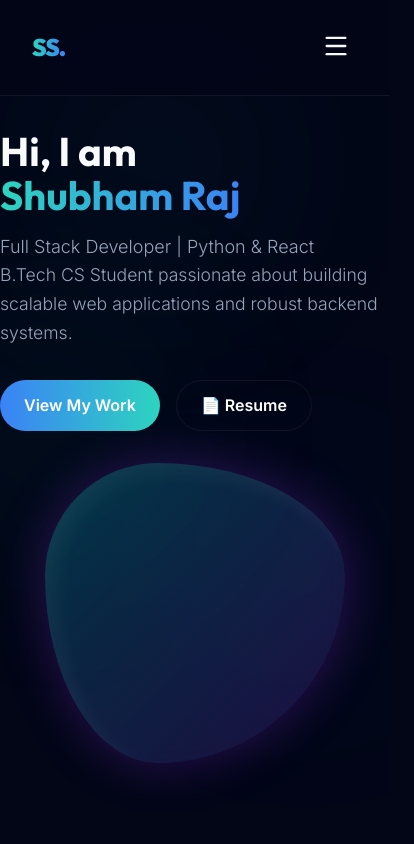
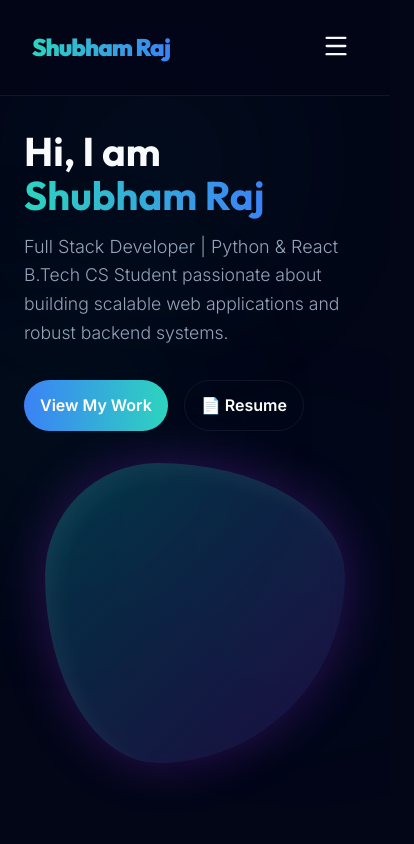
Before and after one commit to shubbhamsingh/my-portfolio, a React (Vite) app: page / in a window 390 px wide. Shown: the top 844 px of the page, 414 px wide, since content can reach past the window. Built offline with nearby package versions, Linux system fonts and the light colour scheme.

Commit message:
Final UI fixes, smooth scrolling, and optimizations

```diff
--- a/src/App.jsx
+++ b/src/App.jsx
@@ -8,19 +8,15 @@ const TypewriterText = ({ text, speed = 20, style, className }) => {
   const isInView = useInView(ref, { once: true, margin: "-50px" });
   const [displayedLength, setDisplayedLength] = React.useState(0);
 
+  // FIX 1: Optimized Typewriter logic to prevent memory leaks
   useEffect(() => {
-    if (isInView) {
-      let i = 0;
-      const interval = setInterval(() => {
-        setDisplayedLength((prev) => {
-          if (prev < text.length) return prev + 1;
-          clearInterval(interval);
-          return prev;
-        });
+    if (isInView && displayedLength < text.length) {
+      const timeout = setTimeout(() => {
+        setDisplayedLength((prev) => prev + 1);
       }, speed);
-      return () => clearInterval(interval);
+      return () => clearTimeout(timeout);
     }
-  }, [isInView, text, speed]);
+  }, [isInView, displayedLength, text.length, speed]);
 
   return (
     <span ref={ref} className={className} style={style}>
@@ -31,6 +27,7 @@ const TypewriterText = ({ text, speed = 20, style, className }) => {
     </span>
   );
 };
+
 const TiltCard = ({ children, className }) => {
   const cardRef = useRef(null);
 
@@ -73,6 +70,19 @@ function App() {
   const { scrollYProgress } = useScroll();
   const yBg = useTransform(scrollYProgress, [0, 1], ['0%', '50%']);
 
+  // FIX 2: Mobile Menu Scroll Lock
+  useEffect(() => {
+    if (isMobileMenuOpen) {
+      document.body.style.overflow = 'hidden';
+    } else {
+      document.body.style.overflow = 'unset';
+    }
+    // Cleanup on unmount
+    return () => {
+      document.body.style.overflow = 'unset';
+    };
+  }, [isMobileMenuOpen]);
+
   return (
     <>
       <div className="bg-layer">
@@ -83,7 +93,8 @@ function App() {
 
       <nav className="navbar">
         <div className="container nav-content">
-          <div className="nav-logo heading-gradient">SS.</div>
+          {/* Logo updated here */}
+          <div className="nav-logo heading-gradient">Shubham Raj</div>
 
           <button
             className="mobile-menu-btn"
@@ -273,9 +284,9 @@ function App() {
                 { name: 'JavaScript', icon: 'https://cdn.jsdelivr.net/gh/devicons/devicon@latest/icons/javascript/javascript-original.svg' },
                 { name: 'HTML/CSS', icon: 'https://cdn.jsdelivr.net/gh/devicons/devicon@latest/icons/html5/html5-original.svg' },
                 { name: 'Git/GitHub', icon: 'https://cdn.jsdelivr.net/gh/devicons/devicon@latest/icons/git/git-original.svg' }
-              ].map((skill, index) => (
+              ].map((skill) => (
                 <motion.div
-                  key={index}
+                  key={skill.name} // FIX 3: Replaced index with skill.name
                   whileHover={{ scale: 1.1, y: -5, borderColor: 'var(--accent-cyan)' }}
                   transition={{ type: "spring", stiffness: 300, damping: 20 }}
                   style={{
@@ -292,7 +303,7 @@ function App() {
                     cursor: 'default'
                   }}
                 >
-                  <img src={skill.icon} alt={skill.name} style={{ width: '50px', height: '50px', filter: skill.name === 'Django REST' ? 'brightness(0) invert(1)' : 'none' }} />
+                  <img src={skill.icon} alt={skill.name} loading="lazy" style={{ width: '50px', height: '50px', filter: skill.name === 'Django REST' ? 'brightness(0) invert(1)' : 'none' }} />
                   <span style={{ fontWeight: '500', fontSize: '0.9rem', color: 'var(--text-secondary)' }}>{skill.name}</span>
                 </motion.div>
               ))}
@@ -313,7 +324,8 @@ function App() {
               {/* Project 1: UrbanShift */}
               <TiltCard className="project-card">
                 <div style={{ height: '200px', borderRadius: '8px', marginBottom: '1.5rem', overflow: 'hidden' }}>
-                  <img src="/urbanshift.png" alt="UrbanShift" style={{ width: '100%', height: '100%', objectFit: 'cover' }} />
+                  {/* FIX: Added loading="lazy" */}
+                  <img src="/urbanshift.png" alt="UrbanShift" loading="lazy" style={{ width: '100%', height: '100%', objectFit: 'cover' }} />
                 </div>
                 <h3 style={{ fontSize: '1.5rem', marginBottom: '0.5rem' }}>UrbanShift</h3>
                 <p style={{ color: 'var(--accent-cyan)', fontSize: '0.9rem', marginBottom: '1rem' }}>React.js • Django REST • PostgreSQL • WebSockets</p>
@@ -329,7 +341,8 @@ function App() {
               {/* Project 2: Tech Evolution */}
               <TiltCard className="project-card">
                 <div style={{ height: '200px', borderRadius: '8px', marginBottom: '1.5rem', overflow: 'hidden' }}>
-                  <img src="/techevolution.png" alt="Tech Evolution" style={{ width: '100%', height: '100%', objectFit: 'cover' }} />
+                  {/* FIX: Added loading="lazy" */}
+                  <img src="/techevolution.png" alt="Tech Evolution" loading="lazy" style={{ width: '100%', height: '100%', objectFit: 'cover' }} />
                 </div>
                 <h3 style={{ fontSize: '1.5rem', marginBottom: '0.5rem' }}>Tech Evolution (Major Project)</h3>
                 <p style={{ color: 'var(--accent-emerald)', fontSize: '0.9rem', marginBottom: '1rem' }}>MERN Stack • Full Stack</p>
@@ -345,7 +358,8 @@ function App() {
               {/* Project 3: Student Registration Portal */}
               <TiltCard className="project-card">
                 <div style={{ height: '200px', borderRadius: '8px', marginBottom: '1.5rem', overflow: 'hidden' }}>
-                  <img src="/registration.png" alt="Student Registration Portal" style={{ width: '100%', height: '100%', objectFit: 'cover' }} />
+                  {/* FIX: Added loading="lazy" */}
+                  <img src="/registration.png" alt="Student Registration Portal" loading="lazy" style={{ width: '100%', height: '100%', objectFit: 'cover' }} />
                 </div>
                 <h3 style={{ fontSize: '1.5rem', marginBottom: '0.5rem' }}>Student Registration Portal</h3>
                 <p style={{ color: 'var(--accent-purple)', fontSize: '0.9rem', marginBottom: '1rem' }}>HTML • CSS • JavaScript</p>
--- a/src/index.css
+++ b/src/index.css
@@ -1,4 +1,9 @@
 @import url('https://fonts.googleapis.com/css2?family=Inter:wght@300;400;600;800&family=Outfit:wght@400;700;900&display=swap');
+
+/* FIX: Smooth scrolling for anchor links */
+html {
+  scroll-behavior: smooth;
+}
 
 :root {
   --bg-color: #020617;
@@ -62,6 +67,7 @@ h1, h2, h3, h4, h5, h6 {
 .btn-primary {
   display: inline-flex;
   align-items: center;
+  justify-content: center; /* Center content */
   gap: 0.5rem;
   background: linear-gradient(90deg, var(--accent-purple), var(--accent-cyan));
   color: white;
@@ -74,6 +80,8 @@ h1, h2, h3, h4, h5, h6 {
   transition: transform 0.2s ease, box-shadow 0.2s ease;
   position: relative;
   z-index: 1;
+  max-width: 100%; /* Ensure it doesn't overflow container */
+  word-break: break-word; /* Allow long emails to wrap */
 }
 
 .btn-primary::before {
@@ -264,9 +272,15 @@ h1, h2, h3, h4, h5, h6 {
     gap: 2rem;
   }
   .section {
-    padding: 5rem 0;
+    padding: 5rem 1.5rem; /* FIX: Added horizontal padding to prevent edge sticking */
   }
   .glass-card {
     padding: 1.5rem;
   }
+
+  /* FIX: Ensure buttons with long text (like email) handle spacing on small screens */
+  .btn-primary {
+    font-size: 1rem !important;
+    padding: 0.75rem 1rem !important;
+  }
 }
```
